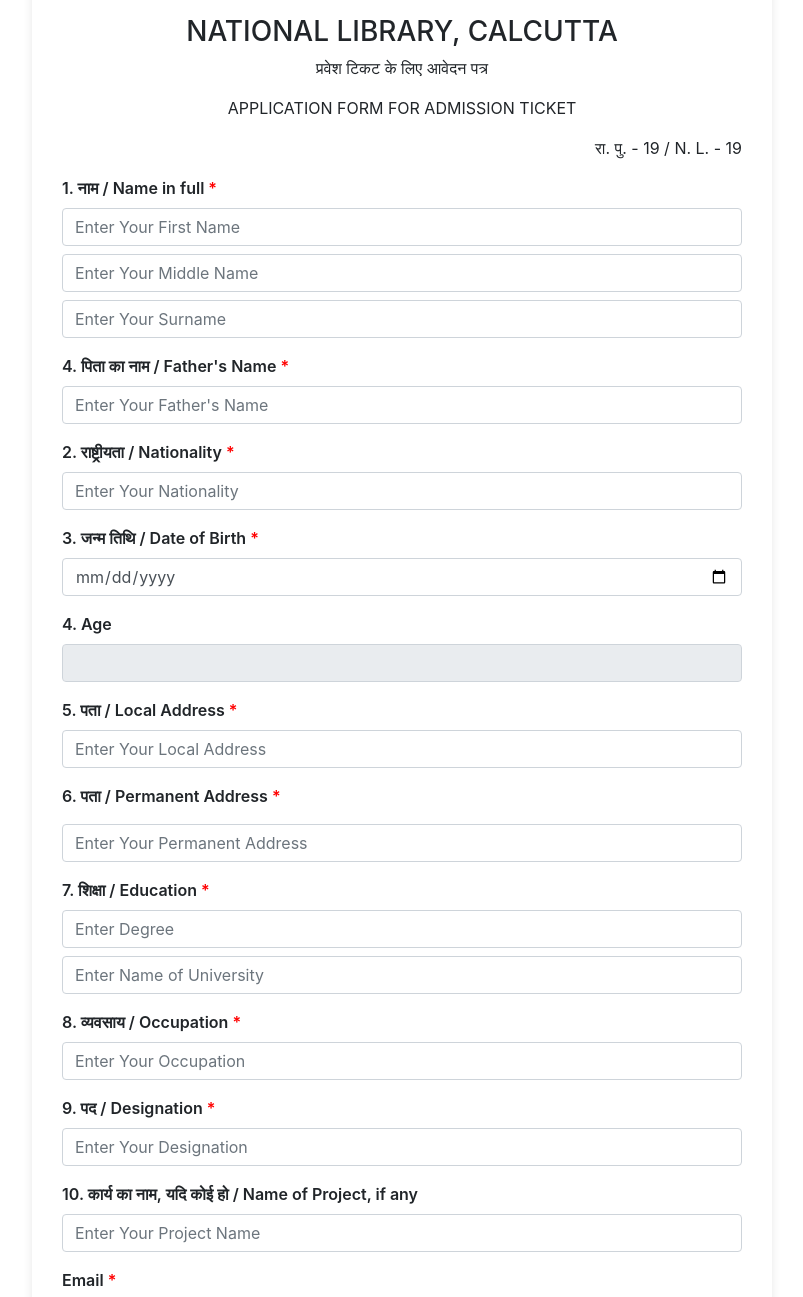
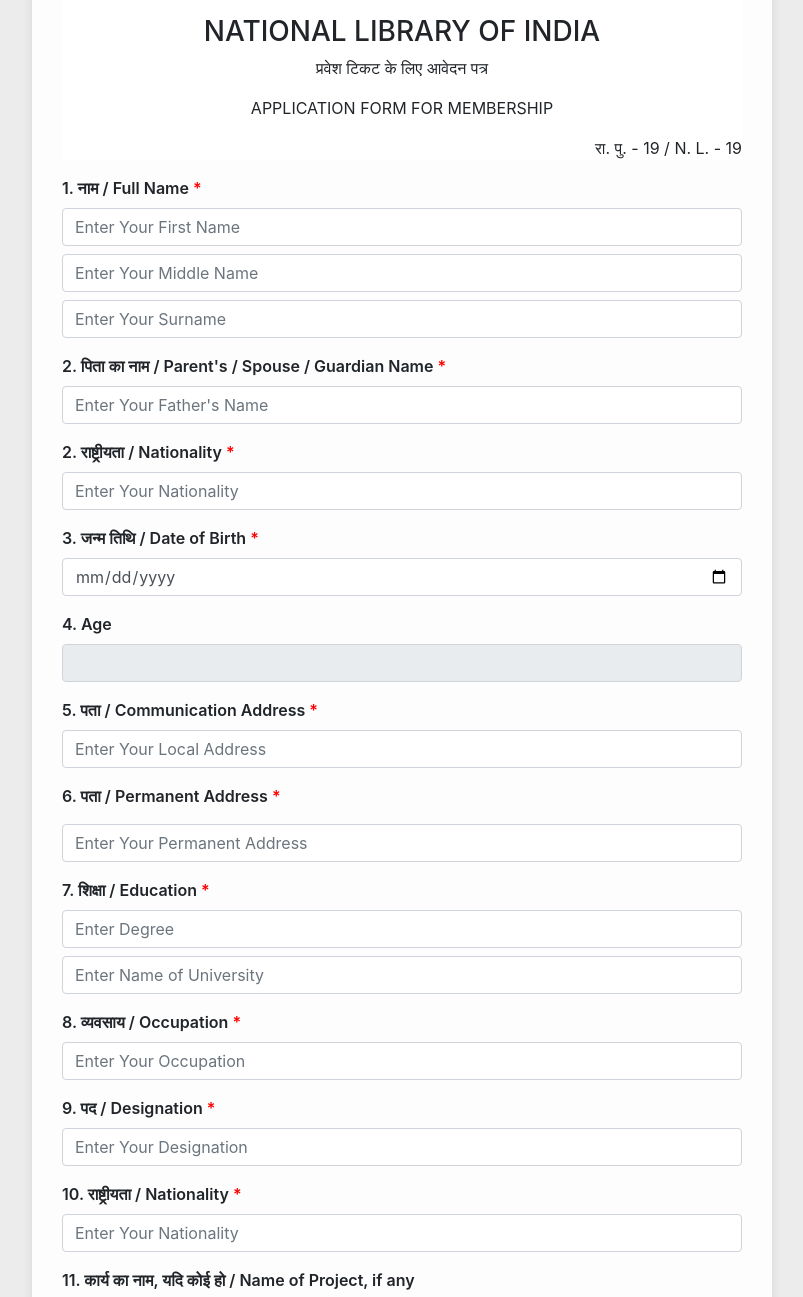
Before and after one commit to natlib123456/National_Library, a plain HTML site: page test2.html in a window 1280 px wide. Shown: the part 318-1615 px from the top of the page, without its empty margins (238-1041 px from the left). Drawn offline with nearby package versions, Linux system fonts and the light colour scheme.

Commit message:
add registration form edit

```diff
--- a/test2.html
+++ b/test2.html
@@ -10,7 +10,8 @@
     <!-- Custom CSS -->
     <style>
         body {
-            background: url('your-image-url.jpg') no-repeat center center fixed;
+            /* background: url('your-image-url.jpg') no-repeat center center fixed; */
+            background-color: #ececec;
             background-size: cover;
         }
 
@@ -114,9 +115,9 @@
                 </p>
                 <div class="mt-4 text-center">
                     <h2 class="text-lg font-bold text-zinc-900 dark:text-white">राष्ट्रीय पुस्तकालय, कलकत्ता</h2>
-                    <h3 class="text-lg font-bold text-zinc-900 dark:text-white">NATIONAL LIBRARY, CALCUTTA</h3>
+                    <h3 class="text-lg font-bold text-zinc-900 dark:text-white">NATIONAL LIBRARY OF INDIA</h3>
                     <p class="text-sm text-zinc-700 dark:text-zinc-300">प्रवेश टिकट के लिए आवेदन पत्र</p>
-                    <p class="text-sm text-zinc-700 dark:text-zinc-300">APPLICATION FORM FOR ADMISSION TICKET</p>
+                    <p class="text-sm text-zinc-700 dark:text-zinc-300">APPLICATION FORM FOR MEMBERSHIP </p>
                 </div>
                 <div class="mt-2 text-right">
                     <p class="text-sm text-zinc-700 dark:text-zinc-300">रा. पु. - 19 / N. L. - 19</p>
@@ -124,7 +125,7 @@
             </div>
             <form>
                 <div class="form-group">
-                    <label for="fullName">1. नाम / Name in full <span class="required">*</span></label>
+                    <label for="fullName">1. नाम / Full Name <span class="required">*</span></label>
                     <input type="text" id="firstName" class="form-control " placeholder="Enter Your First Name"
                         required>
                     <input type="text" id="middleName" class="form-control mt-2" placeholder="Enter Your Middle Name">
@@ -132,7 +133,7 @@
                 </div>
 
                 <div class="form-group">
-                    <label for="fatherName">4. पिता का नाम / Father's Name <span class="required">*</span></label>
+                    <label for="fatherName">2. पिता का नाम / Parent's / Spouse / Guardian Name <span class="required">*</span></label>
                     <input type="text" id="fatherName" class="form-control" placeholder="Enter Your Father's Name"
                         required>
                 </div>
@@ -154,7 +155,7 @@
                 </div>
 
                 <div class="form-group">
-                    <label for="address">5. पता / Local Address <span class="required">*</span></label>
+                    <label for="address">5. पता / Communication Address <span class="required">*</span></label>
                     <input type="text" id="localAddress" class="form-control" placeholder="Enter Your Local Address"
                         required>
                 </div>
@@ -182,9 +183,14 @@
                     <input type="text" id="designation" class="form-control" placeholder="Enter Your Designation"
                         required>
                 </div>
+                <div class="form-group">
+                    <label for="nationality">10. राष्ट्रीयता / Nationality <span class="required">*</span></label>
+                    <input type="text" id="nationality" class="form-control" placeholder="Enter Your Nationality"
+                        required>
+                </div>
 
                 <div class="form-group">
-                    <label for="projectName">10. कार्य का नाम, यदि कोई हो / Name of Project, if any</label>
+                    <label for="projectName">11. कार्य का नाम, यदि कोई हो / Name of Project, if any</label>
                     <input type="text" id="projectName" class="form-control" placeholder="Enter Your Project Name">
                 </div>
 
@@ -199,7 +205,7 @@
                 </div>
 
                 <div class="form-group">
-                    <label for="identityProof">Identity Proof <span class="required">*</span></label>
+                    <label for="identityProof">Identity Proof (*only .jpg/.png files are accepted)<span class="required">*</span></label>
                     <select id="identityProof" class="form-control" required>
                         <option value="">Select Identity Proof</option>
                         <option value="Aadhar Card">Aadhar Card</option>
@@ -254,7 +260,7 @@
                 </div>
 
                 <div class="form-group file-upload">
-                    <label for="photoUpload">Upload Photo (jpg/png only)</label>
+                    <label for="photoUpload">Upload Passport size Photograph (jpg/png only)</label>
                     <input type="file" class="form-control-file" id="photoUpload" accept="image/png, image/jpeg"
                         required>
                     <img id="previewPhoto" class="preview-img" alt="Photo Preview">
```
